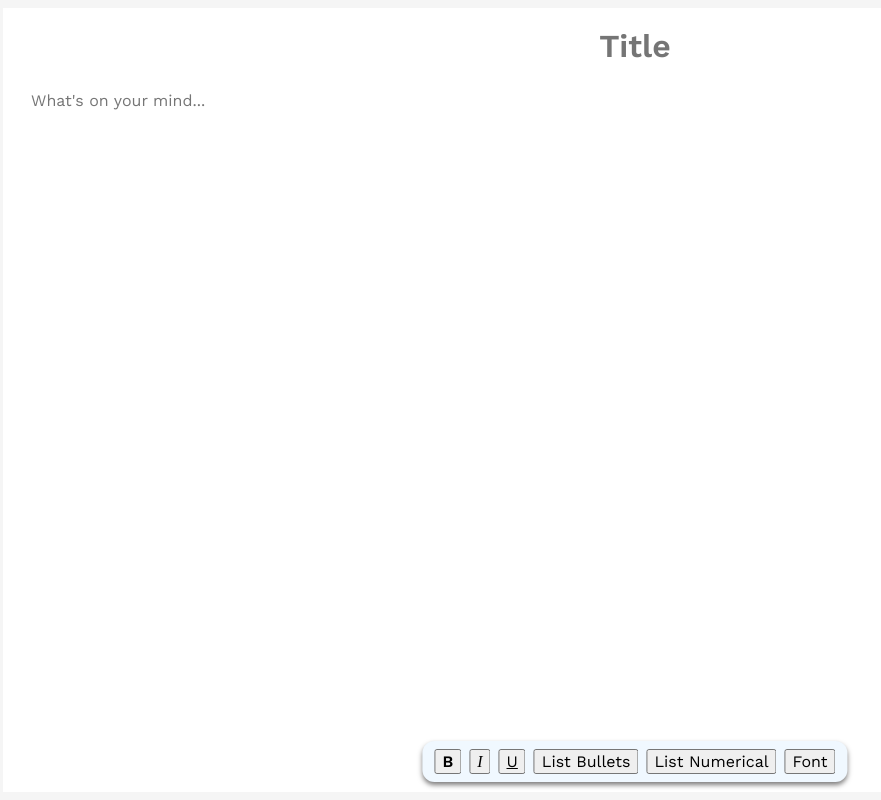
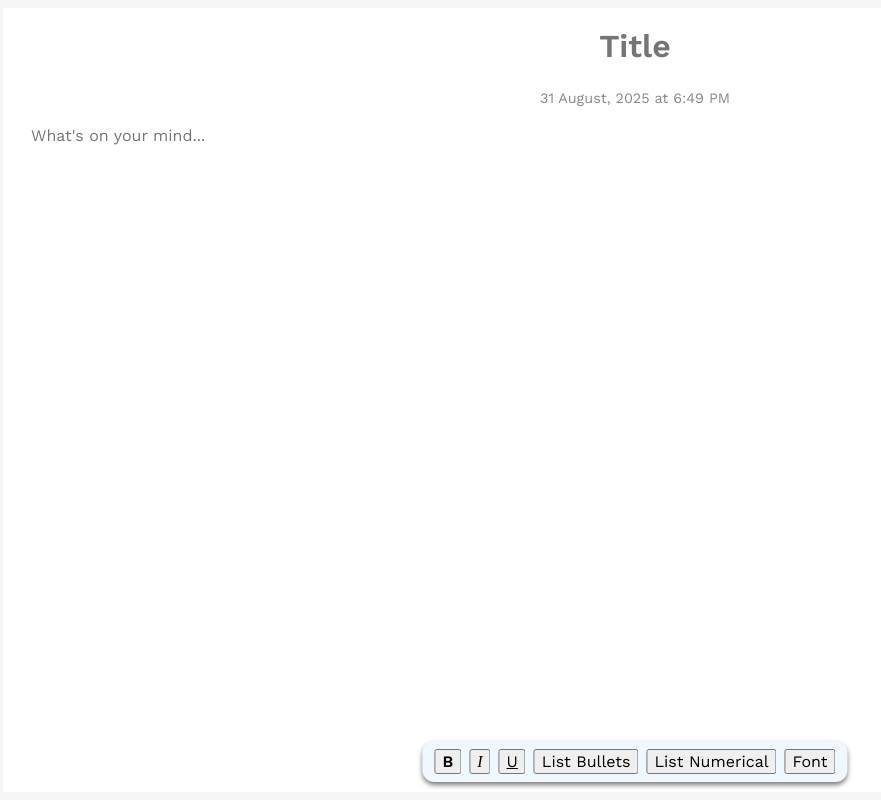
Before and after one commit to theRedKh/thinkbox-notes, a React (Vite) app in the folder client/: page / in a window 1280 px wide. Shown: the whole page, without its empty margins (5-886 px from the left). Built offline with nearby package versions, Linux system fonts and the light colour scheme.

Commit message:
date time feature

```diff
--- a/client/src/components/NoteForm/NoteForm.jsx
+++ b/client/src/components/NoteForm/NoteForm.jsx
@@ -1,9 +1,29 @@
+import { useState, useEffect } from "react";
 import styles from "./NoteForm.module.css";
 import Toolbar from "../Toolbar/Toolbar";
+
 export default function NoteForm() {
+    const [dateTime, setDateTime] = useState("");
+
+    useEffect(() => {
+        const now= new Date();
+        const day = now.getDate();
+        const month = now.toLocaleString("en-US", { month: "long" });
+        const year = now.getFullYear();
+        const time = now.toLocaleString("en-US", {
+            hour: "numeric",
+            minute: "2-digit",
+            hour12: true,
+        });
+
+        const formatted = `${day} ${month}, ${year} at ${time}`;
+        setDateTime(formatted);
+    }, []);
+
     return (
         <div className={styles.container}>
             <input placeholder="Title" className={styles.title}/>
+            <p className={styles.dateTime}>{dateTime}</p>
             <textarea className={styles.noteArea} placeholder="What's on your mind..."></textarea>
              <Toolbar/>
         </div>
--- a/client/src/components/NoteForm/NoteForm.module.css
+++ b/client/src/components/NoteForm/NoteForm.module.css
@@ -46,3 +46,11 @@
     opacity: 0;
     transition: opacity 0.3s ease;
 }
+
+.dateTime {
+    font-size: 0.9rem;
+    color: #888;
+    text-align: center;
+    margin-bottom: 5px;
+    font-family: "Work Sans", sans-serif;
+}
```
